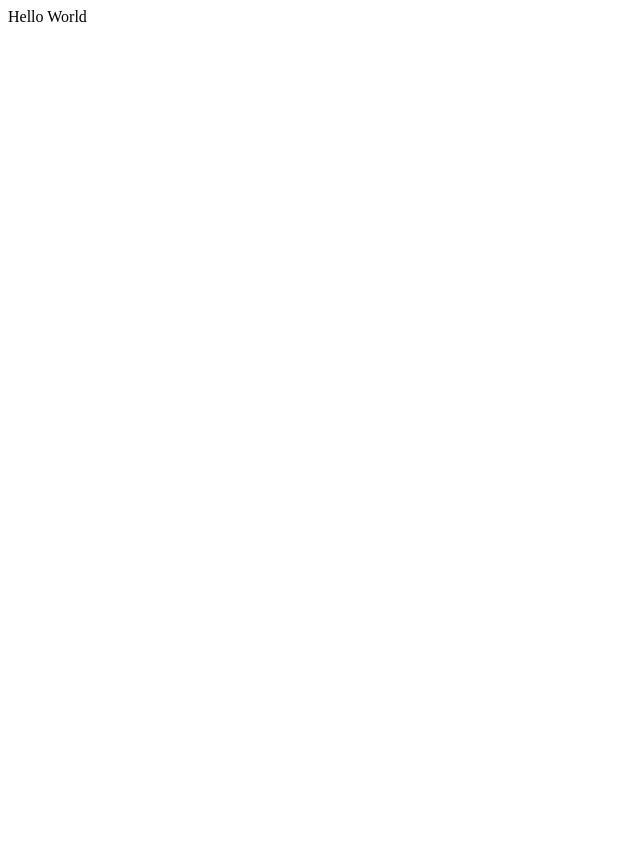
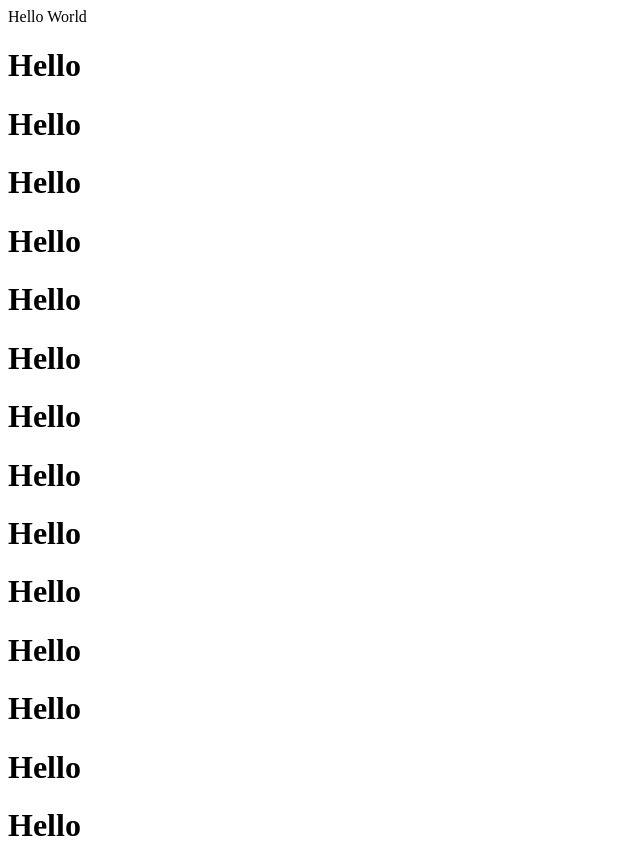
Before and after one commit to Saran-pariyar/DevCALT, a Next.js app: page / in a window 1280 px wide. Shown: the whole page, without its empty margins (0-640 px from the left). Before the commit the page ends 800 px from the top, so only its background shows below. Built offline with nearby package versions, Linux system fonts and the light colour scheme.

Commit message:
Added animation to navbar

```diff
--- a/app/page.tsx
+++ b/app/page.tsx
@@ -3,6 +3,22 @@ import Image from 'next/image'
 export default function Home() {
   return (
     <div className="
-    ">Hello World</div>
+    ">Hello World
+    <h1>Hello</h1>
+    <h1>Hello</h1>
+    <h1>Hello</h1>
+    <h1>Hello</h1>
+    <h1>Hello</h1>
+    <h1>Hello</h1>
+    <h1>Hello</h1>
+    <h1>Hello</h1>
+    <h1>Hello</h1>
+    <h1>Hello</h1>
+    <h1>Hello</h1>
+    <h1>Hello</h1>
+    <h1>Hello</h1>
+    <h1>Hello</h1>
+
+    </div>
   )
 }
```
Also changed, not shown: app/developers_list/page.jsx (added, +9 -0 lines), components/Navbar.tsx (+6 -3 lines), styles/Navbar.scss (+32 -6 lines).
